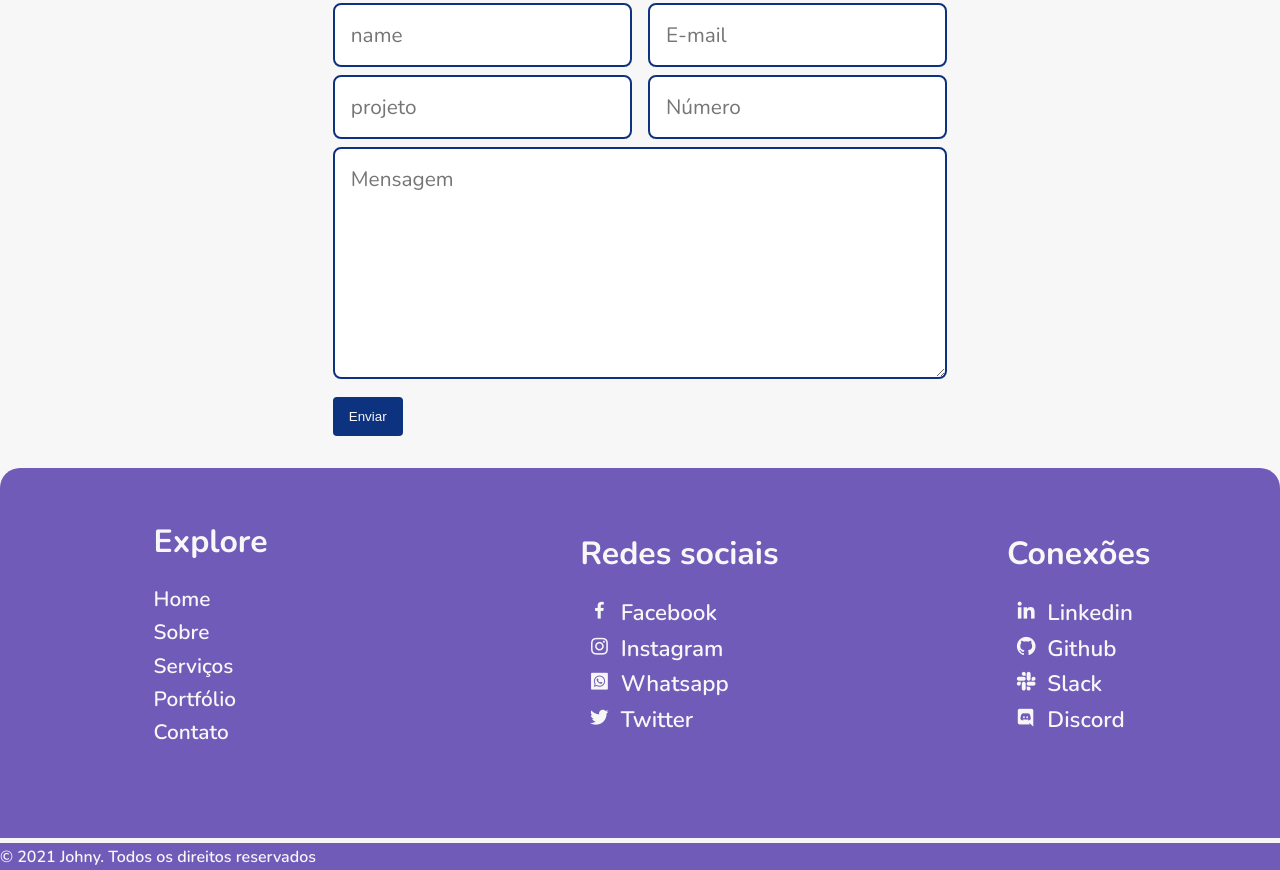
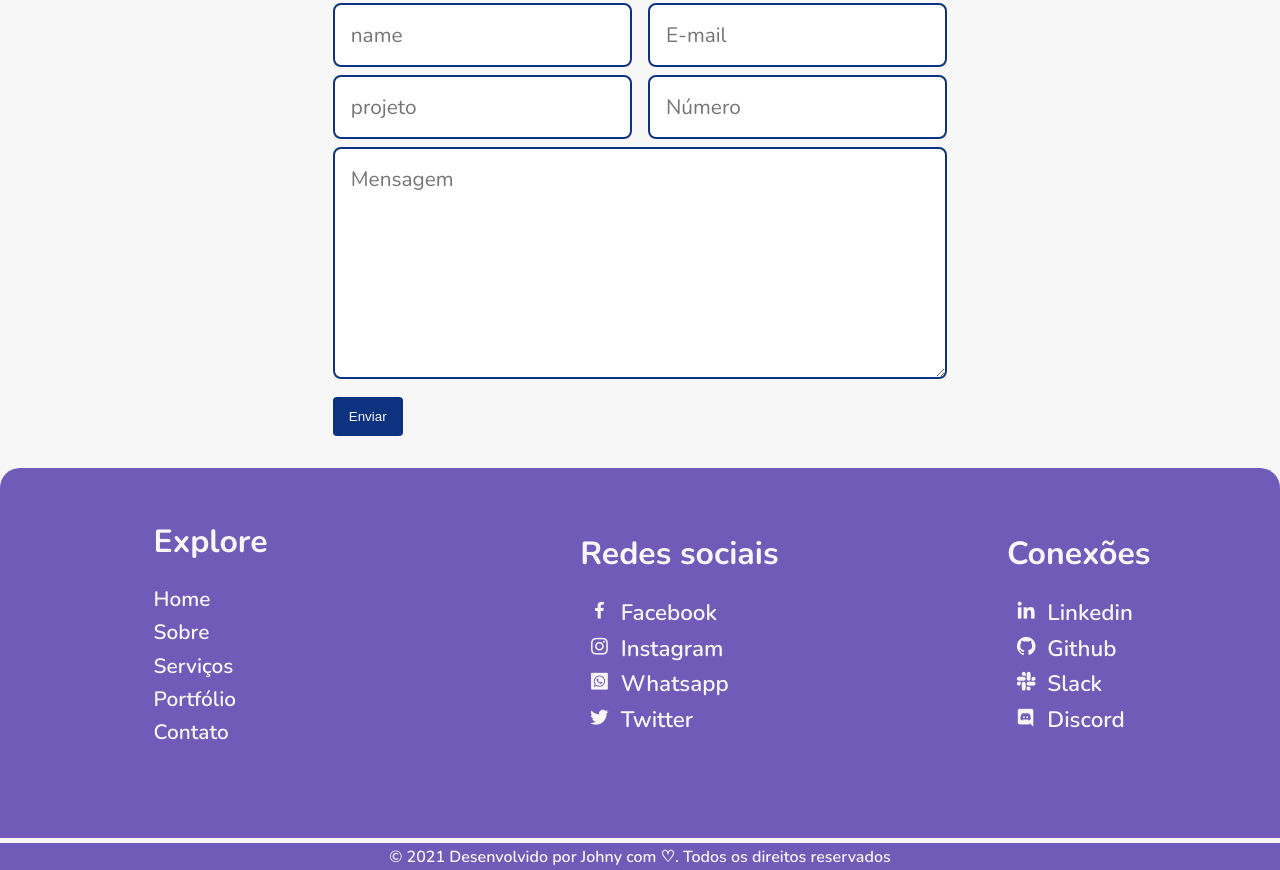
Before and after one commit to Johnymonteiiro/My-Portfolio, a plain HTML site: page index.html in a window 1280 px wide. Shown: the part 6139-7009 px from the top of the page. Drawn offline with nearby package versions, Linux system fonts and the light colour scheme.

Commit message:
Uptodate

```diff
--- a/assets/css/styles.css
+++ b/assets/css/styles.css
@@ -708,6 +708,7 @@ img{
 .footer_copy{
     font-size:1rem;
     color: var(--first-color-lighter);
+    text-align: center;
 }
 
 /*==================== MEDIA QUERIES ====================*/
--- a/index.html
+++ b/index.html
@@ -489,7 +489,7 @@
                     </div>
                 </div>
             </div>
-            <p class="footer_copy">&#169; 2021 Johny. Todos os direitos reservados </p>
+            <p class="footer_copy">&#169; 2021 Desenvolvido por Johny com &#9825;. Todos os direitos reservados </p>
         </footer>
 
           <!--==================== MIXITUP FILTER ====================-->
```
